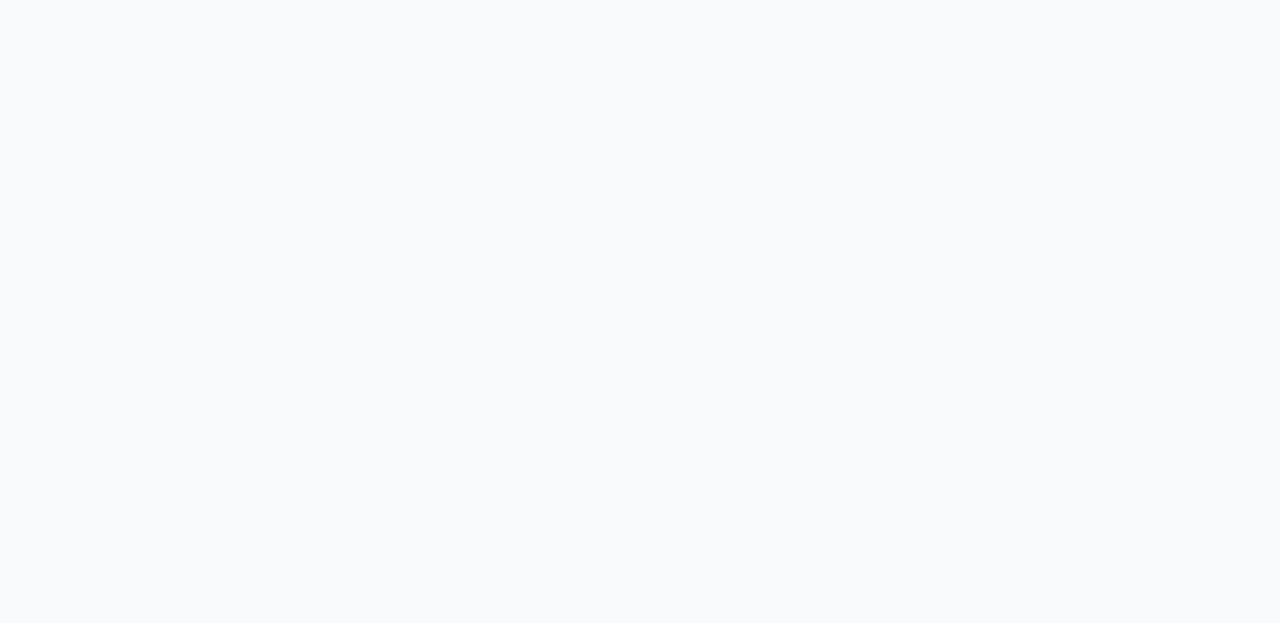
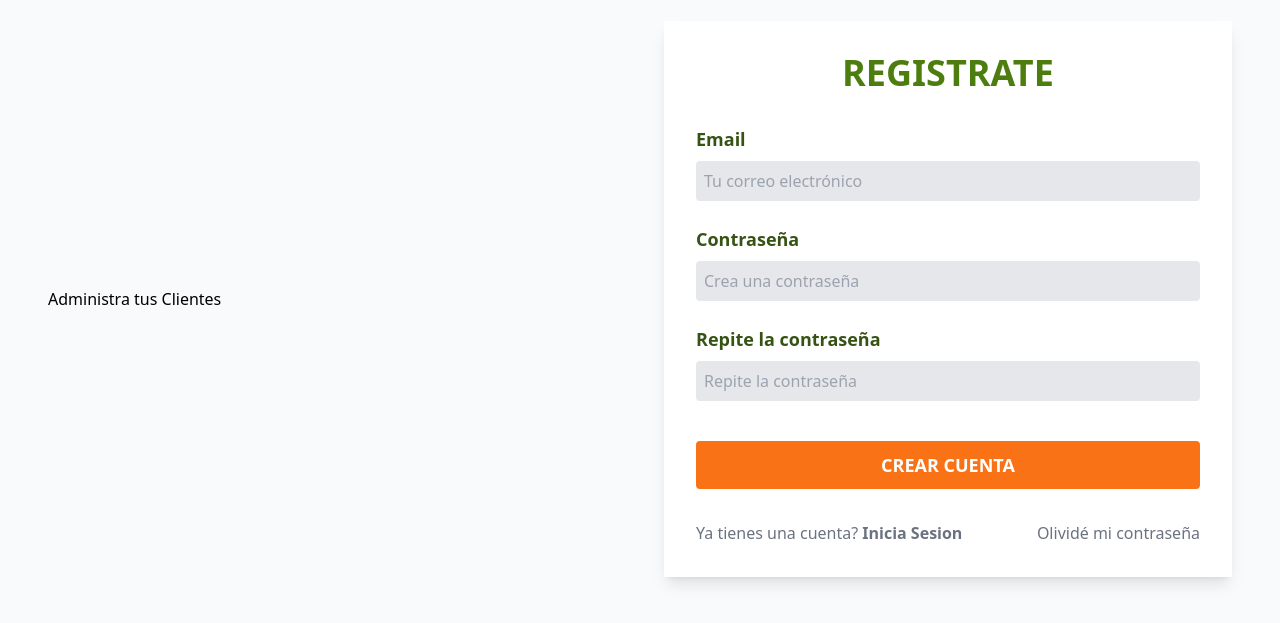
Before and after one commit to AndresCpulveda/ACM-MERN-Frontend, a React (Vite) app: page /register in a window 1280 px wide. Before the commit this address had no page. Shown: the part 101-724 px from the top of the page. Built offline with nearby package versions, Linux system fonts and the light colour scheme.

Commit message:
register component created

```diff
--- a/src/App.jsx
+++ b/src/App.jsx
@@ -2,6 +2,7 @@ import {BrowserRouter, Route, Routes} from 'react-router-dom'
 
 import AuthLayout from './layouts/AuthLayout'
 import Login from './pages/Login'
+import Register from './pages/Register'
 
 function App() {
   return (
@@ -10,6 +11,7 @@ function App() {
         <Routes>
           <Route path='/' element={<AuthLayout />}>
             <Route index element={<Login />}/>
+            <Route path='register' element={<Register />}/>
           </Route>
         </Routes>
       </BrowserRouter>
--- a/src/layouts/AuthLayout.jsx
+++ b/src/layouts/AuthLayout.jsx
@@ -3,7 +3,7 @@ import { Outlet } from 'react-router-dom'
 
 function AuthLayout() {
   return (
-    <main className='container mx-auto grid grid-cols-2 p-12 gap-12 h-screen items-center'>
+    <main className='container mx-auto grid md:grid-cols-2 p-12 gap-12 h-screen items-center'>
       <Outlet />
     </main>
   )
--- a/src/pages/Login.jsx
+++ b/src/pages/Login.jsx
@@ -1,5 +1,5 @@
 import React from 'react'
-import {Link} from 'react-router-dom'
+import { Link } from 'react-router-dom'
 
 function Login() {
   return (
@@ -24,9 +24,9 @@ function Login() {
             className='bg-orange-500 border-2 border-orange-500 w-full mt-6 py-1 font-bold rounded text-white uppercase cursor-pointer hover:bg-white hover:text-orange-500 transition-all'
           ></input>
         </form>
-        <nav className='flex justify-between mt-8 mb-2'>
+        <nav className='flex flex-col md:flex-row justify-between mt-8 mb-2'>
           <p className='text-gray-400 text-sm'>Si aun no tienes una cuenta <Link className='text-gray-500 hover:text-gray-600 font-bold transition-all'>Registrate aquí</Link></p>
-          <Link className='text-gray-400 text-sm hover:text-gray-600 transition-all'>Olvidé mi contraseña</Link>
+          <Link className='text-gray-400 mt-4 md:mt-0 text-sm hover:text-gray-600 transition-all'>Olvidé mi contraseña</Link>
         </nav>
       </div>
     </>
--- /dev/null
+++ b/src/pages/Register.jsx
@@ -0,0 +1,49 @@
+import React from 'react'
+import { Link } from 'react-router-dom'
+
+function Register() {
+  return (
+    <>
+      <div>Administra tus Clientes</div>
+      <div className='shadow-lg bg-white p-8'>
+        <h1 className='text-4xl uppercase text-center mb-8 text-lime-700 font-bold'>Registrate</h1>
+        <form>
+          <div className='flex flex-col gap-2'>
+            <label className='text-lime-900 font-bold text-lg'>Email</label>
+            <input
+              className='bg-gray-200 rounded p-2 mb-6'
+              placeholder='Tu correo electrónico'
+            ></input>
+          </div>
+          <div className='flex flex-col gap-2'>
+            <label className='text-lime-900 font-bold text-lg'>Contraseña</label>
+            <input
+              type='password'
+              className='bg-gray-200 rounded p-2 mb-6'
+              placeholder='Crea una contraseña'
+            ></input>
+          </div>
+          <div className='flex flex-col gap-2'>
+            <label className='text-lime-900 font-bold text-lg'>Repite la contraseña</label>
+            <input
+              type='password'
+              className='bg-gray-200 rounded p-2 mb-6'
+              placeholder='Repite la contraseña'
+            ></input>
+          </div>
+          <input
+            type='submit'
+            value='crear cuenta'
+            className='border-2 border-orange-500 bg-orange-500 text-white text-lg font-bold uppercase rounded w-full p-2 cursor-pointer transition-all hover:bg-white hover:text-orange-500 mt-4'
+          ></input>
+        </form>
+        <nav className='flex justify-between mt-8'>
+          <p className='text-gray-500'>Ya tienes una cuenta? <Link className='font-bold text-gray-500 hover:text-gray-700'>Inicia Sesion</Link></p>
+          <Link className='text-gray-500 hover:text-gray-700'>Olividé mi contraseña</Link>
+        </nav>
+      </div>
+    </>
+  )
+}
+
+export default Register
```
